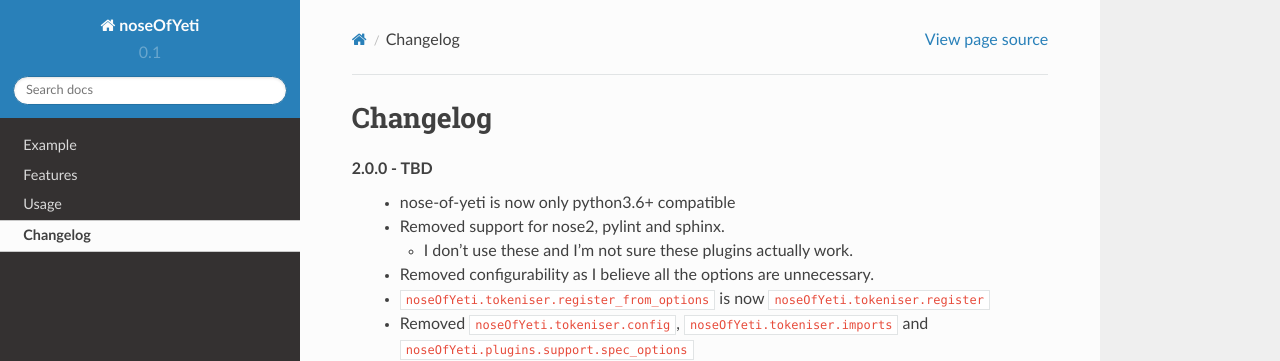
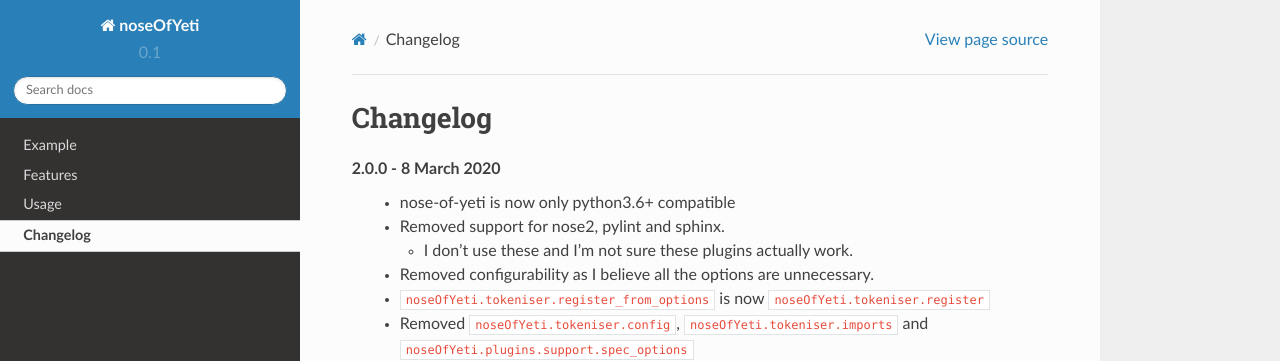
Before and after one commit to delfick/nose-of-yeti, a Sphinx documentation site: the page built from docs/api/changelog.rst, in a window 1280 px wide and 900 px high. Shown: the top 361 px of the window. Built offline with Sphinx 7.4.7 and the Read the Docs theme 2.0.0, drawn with Linux system fonts in a browser that asks for light colours.

```diff
--- a/docs/api/changelog.rst
+++ b/docs/api/changelog.rst
@@ -3,7 +3,7 @@
 Changelog
 =========
 
-2.0.0 - TBD
+2.0.0 - 8 March 2020
     * nose-of-yeti is now only python3.6+ compatible
     * Removed support for nose2, pylint and sphinx.
 
--- a/noseOfYeti/__init__.py
+++ b/noseOfYeti/__init__.py
@@ -1,6 +1,6 @@
 """pytest-cov: avoid already-imported warning: PYTEST_DONT_REWRITE."""
 
-VERSION = "1.9.1"
+VERSION = "2.0.0"
 
 
 def run_pytest():
```
